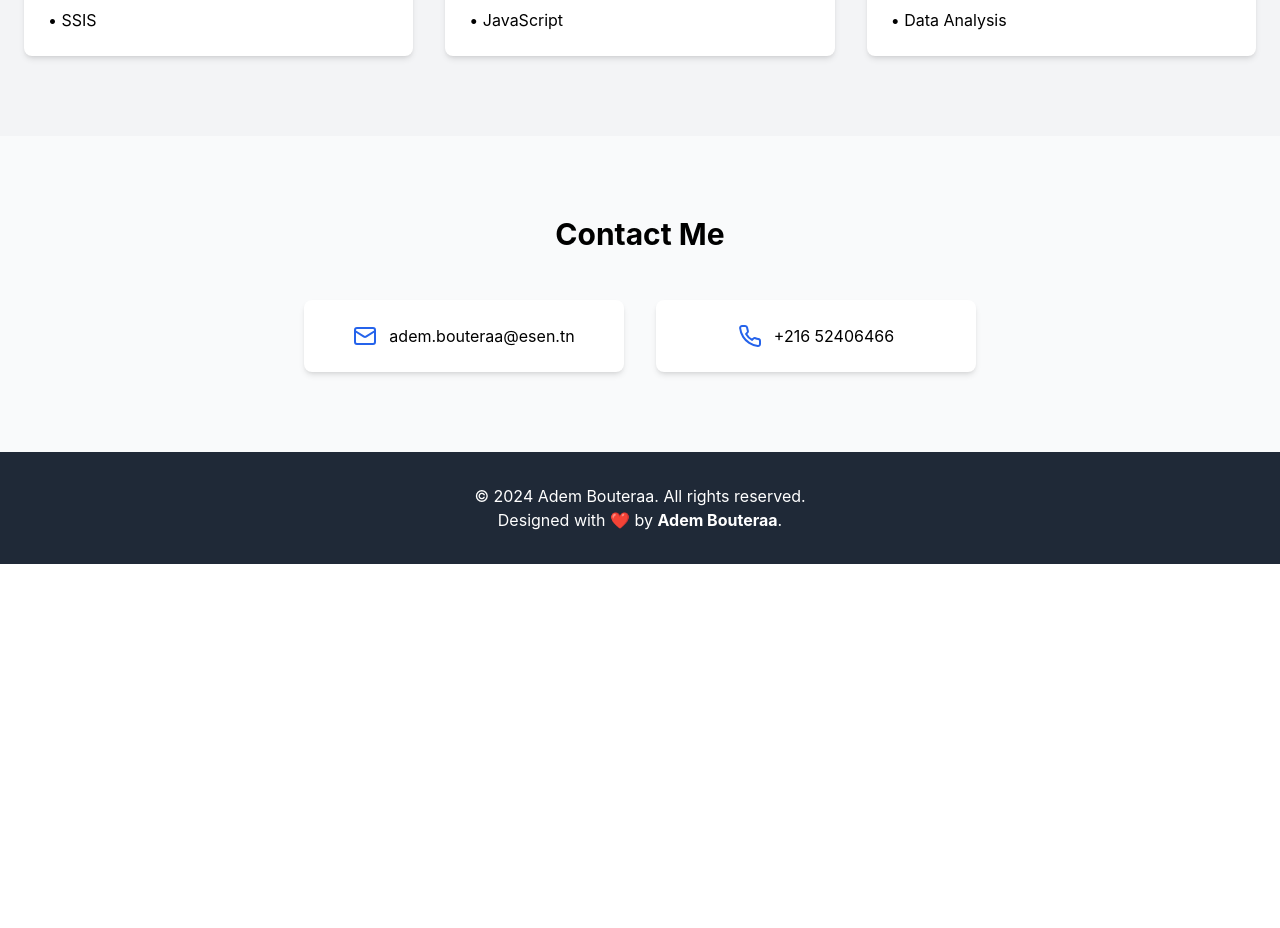
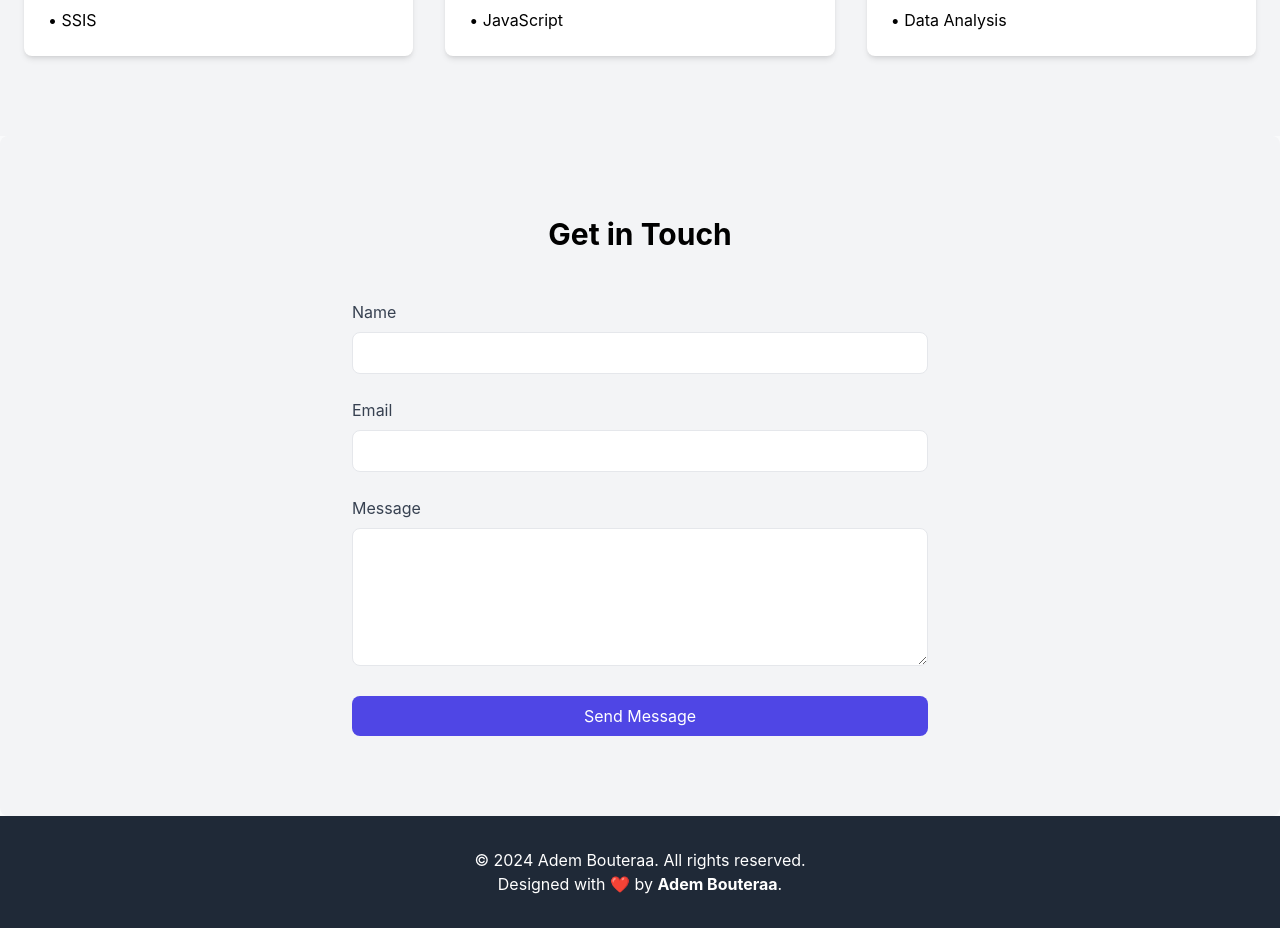
Before and after one commit to anwar-duc/sb1-hwdc47, a React (Vite) app: page / in a window 1280 px wide. Shown: the part 2300-3228 px from the top of the page. Before the commit the page ends 2864 px from the top, so only its background shows below. Built offline with nearby package versions, Linux system fonts and the light colour scheme.

Commit message:
Update Contact.tsx

```diff
--- a/src/components/Contact.tsx
+++ b/src/components/Contact.tsx
@@ -1,23 +1,57 @@
 import React from 'react';
-import { Mail, Phone } from 'lucide-react';
 
 export const Contact = () => {
   return (
-    <div className="container mx-auto px-6 py-20">
-      <h2 className="text-3xl font-bold mb-12 text-center">Contact Me</h2>
-      <div className="max-w-2xl mx-auto">
-        <div className="grid md:grid-cols-2 gap-8">
-          <a href="mailto:adem.bouteraa@esen.tn" className="flex items-center justify-center bg-white p-6 rounded-lg shadow-md hover:shadow-lg transition">
-            <Mail className="w-6 h-6 mr-3 text-blue-600" />
-            <span>adem.bouteraa@esen.tn</span>
-          </a>
-
-          <a href="tel:+21652406466" className="flex items-center justify-center bg-white p-6 rounded-lg shadow-md hover:shadow-lg transition">
-            <Phone className="w-6 h-6 mr-3 text-blue-600" />
-            <span>+216 52406466</span>
-          </a>
+    <div className="container mx-auto px-6 py-20 bg-gray-100 rounded-lg">
+      <h2 className="text-3xl font-bold text-center mb-12">Get in Touch</h2>
+      <form
+        action="https://formspree.io/f/{your_form_id}" // Replace with your form service URL
+        method="POST"
+        className="max-w-xl mx-auto space-y-6"
+      >
+        <div>
+          <label htmlFor="name" className="block text-gray-700 mb-2">
+            Name
+          </label>
+          <input
+            type="text"
+            id="name"
+            name="name"
+            className="w-full px-4 py-2 border rounded-lg focus:ring-2 focus:ring-indigo-500"
+            required
+          />
         </div>
-      </div>
+        <div>
+          <label htmlFor="email" className="block text-gray-700 mb-2">
+            Email
+          </label>
+          <input
+            type="email"
+            id="email"
+            name="email"
+            className="w-full px-4 py-2 border rounded-lg focus:ring-2 focus:ring-indigo-500"
+            required
+          />
+        </div>
+        <div>
+          <label htmlFor="message" className="block text-gray-700 mb-2">
+            Message
+          </label>
+          <textarea
+            id="message"
+            name="message"
+            rows="5"
+            className="w-full px-4 py-2 border rounded-lg focus:ring-2 focus:ring-indigo-500"
+            required
+          ></textarea>
+        </div>
+        <button
+          type="submit"
+          className="w-full bg-indigo-600 text-white py-2 rounded-lg hover:bg-indigo-800 transition"
+        >
+          Send Message
+        </button>
+      </form>
     </div>
   );
 };
```
